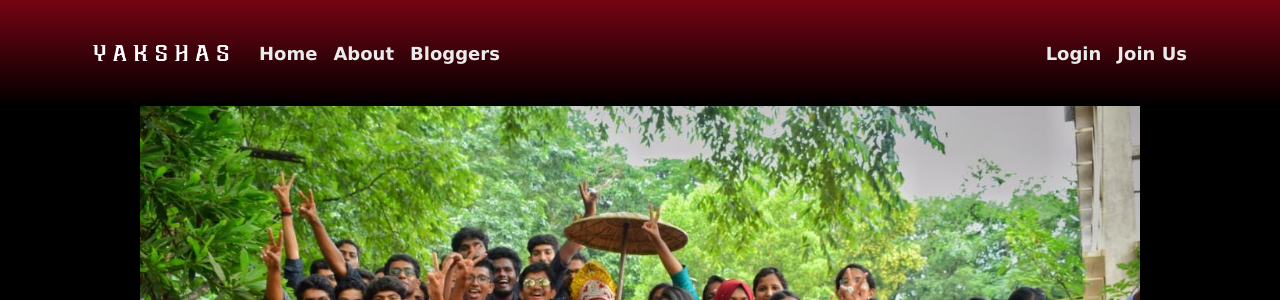
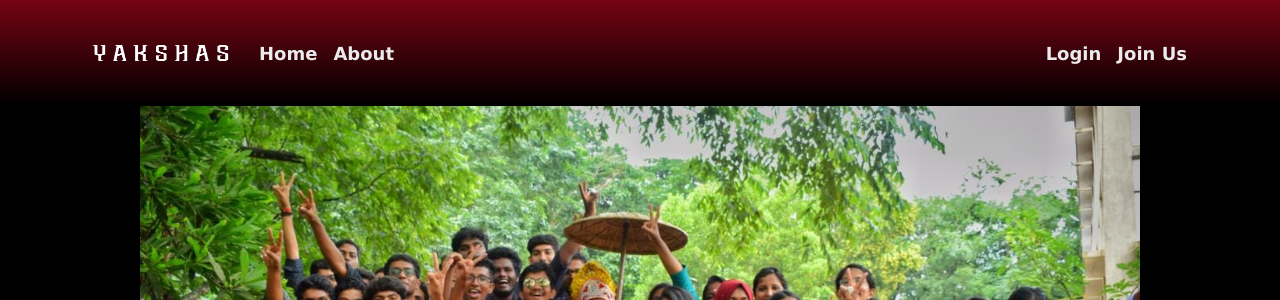
Before and after one commit to sarayu-suresh/yakshas-blog, a Flask app: page /about in a window 1280 px wide. Shown: the top 300 px of the page. Run offline with Flask 2, Linux system fonts and the light colour scheme; some libraries are stand-ins or nearby versions.

Commit message:
make it better

```diff
--- a/flaskblog/templates/layout.html
+++ b/flaskblog/templates/layout.html
@@ -32,7 +32,7 @@
 
               <b><a class="nav-item nav-link" href="{{ url_for('main.home') }}">Home</a></b>
               <b><a class="nav-item nav-link" href="{{ url_for('main.about') }}">About</a></b>
-			  <b><a class="nav-item nav-link" href="{{ url_for('main.bloggers') }}">Bloggers</a></b>
+			  <!--<b><a class="nav-item nav-link" href="{{ url_for('main.bloggers') }}">Bloggers</a></b>-->
 
             </div>
 			<center>
```
